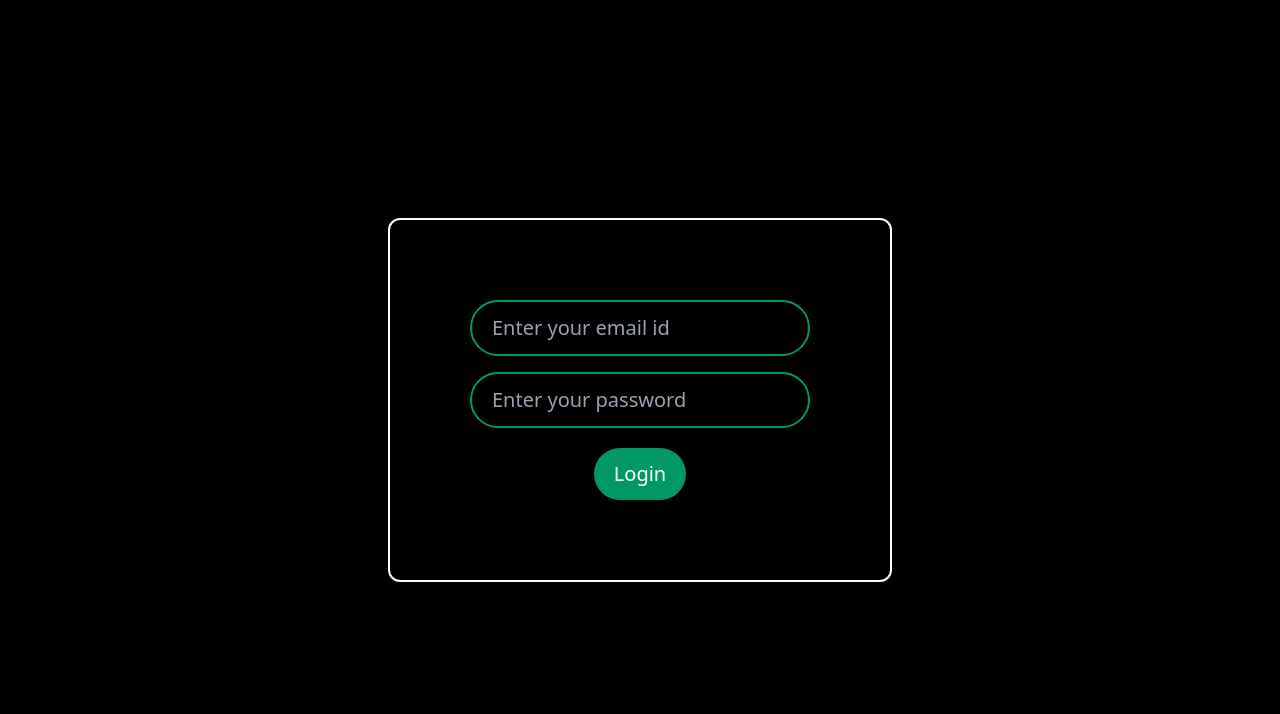
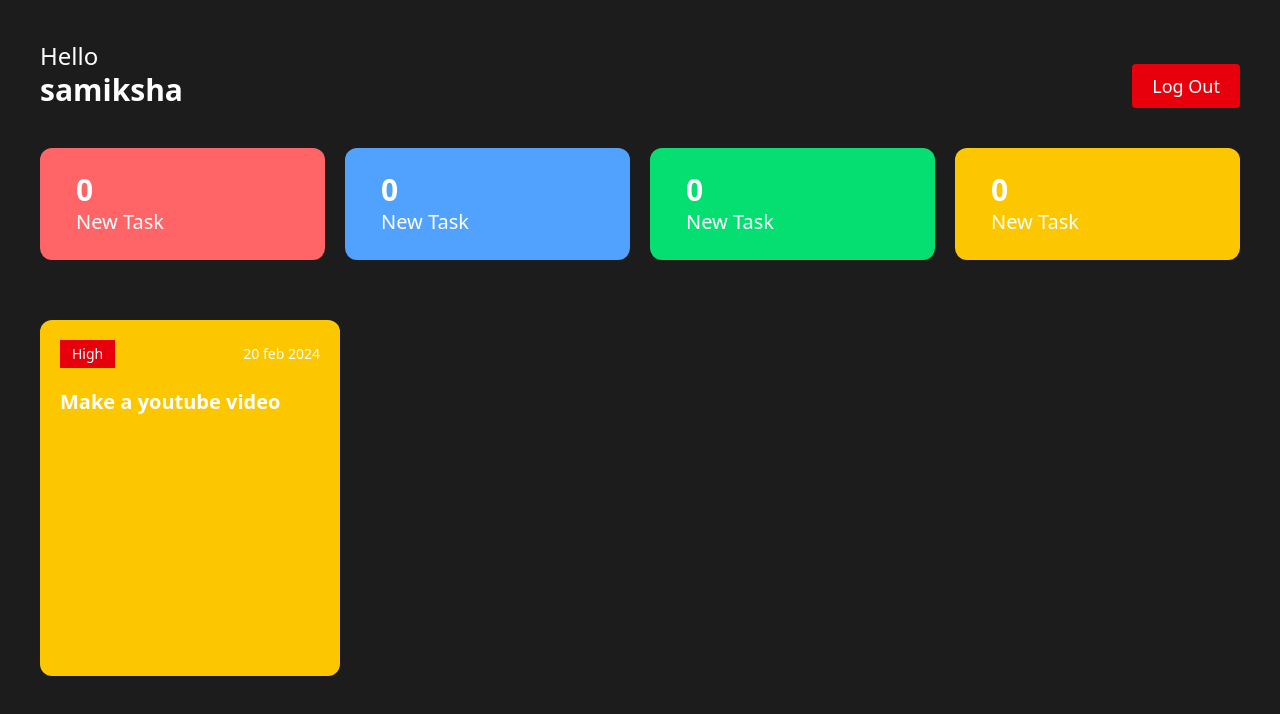
Before and after one commit to samikshapawar08/Employee-Management-System, a React (Vite) app: page / in a window 1280 px wide. Shown: the top 714 px of the page. Built offline with nearby package versions, Linux system fonts and the light colour scheme.

Commit message:
third commit

```diff
--- a/src/App.jsx
+++ b/src/App.jsx
@@ -1,10 +1,12 @@
 import React from 'react'
 import Login from './components/Auth/Login'
+import EmployeeDashboard from './components/Dashboard/EmployeeDashboard'
 
 const App = () => {
   return (
     <>
-    <Login />
+    {/* <Login /> */}
+    <EmployeeDashboard />
     </>
   )
 }
--- a/src/components/Dashboard/EmployeeDashboard.jsx
+++ b/src/components/Dashboard/EmployeeDashboard.jsx
@@ -0,0 +1,16 @@
+import React from 'react'
+import Header from '../other/Header'
+import TaskListNumber from '../other/TaskListNumber'
+import TaskList from '../TaskList/TaskList'
+
+const EmployeeDashboard = () => {
+  return (
+    <div className='p-10 bg-[#1C1C1C] h-screen'>
+        <Header />
+        <TaskListNumber />
+        <TaskList />
+    </div>
+  )
+}
+
+export default EmployeeDashboard
--- /dev/null
+++ b/src/components/TaskList/TaskList.jsx
@@ -0,0 +1,33 @@
+import React from 'react'
+
+const TaskList = () => {
+  return (
+    <div id='tasklist' className='h-[55%] overflow-x-auto w-full flex items-center justify-start gap-5 flex-nowrap py-5 mt-10'>
+        <div className='flex-shrink-0 h-full w-[300px] p-5 bg-yellow-400 rounded-xl '>
+            < div className='flex justify-between items-center'>
+                <h3 className='bg-red-600 text-sm px-3 py-1'>High</h3>
+                <h4 className='text-sm'>20 feb 2024</h4>
+            </div>
+            <h2 className='mt-5 text-xl font-semibold'>Make a youtube video</h2>
+
+        </div>
+        {/* <div className='flex-shrink-0 h-full w-[300px] bg-yellow-400 rounded-xl '>
+
+        </div>
+        <div className='flex-shrink-0 h-full w-[300px] bg-yellow-400 rounded-xl '>
+
+        </div>
+        <div className='flex-shrink-0 h-full w-[300px] bg-yellow-400 rounded-xl '>
+
+        </div>
+         <div className='flex-shrink-0 h-full w-[300px] bg-yellow-400 rounded-xl '>
+
+        </div>
+        <div className='flex-shrink-0 h-full w-[300px] bg-yellow-400 rounded-xl '>
+
+        </div> */}
+    </div>
+  )
+}
+
+export default TaskList
--- /dev/null
+++ b/src/components/other/Header.jsx
@@ -0,0 +1,12 @@
+import React from 'react'
+
+const Header = () => {
+  return (
+    <div className='flex items-end justify-between'>
+        <h1 className='text-2xl font-medium'>Hello <br/> <span className='font-semibold text-3xl'>samiksha</span> </h1>
+        <button className='bg-red-600 text-lg font-medium  text-white px-5 py-2 rounded-sm'>Log Out</button>
+    </div>
+  )
+}
+
+export default Header
--- /dev/null
+++ b/src/components/other/TaskListNumber.jsx
@@ -0,0 +1,26 @@
+import React from 'react'
+
+const TaskListNumber = () => {
+  return (
+    <div className='flex mt-10 justify-between gap-5 screen'>
+        <div className='py-6 px-9 rounded-xl  w-[45%] bg-red-400 '>
+            <h2 className='text-3xl font-semibold'>0</h2>
+            <h3 className='text-xl font-medium'>New Task</h3>
+        </div>
+        <div className='py-6 px-9 rounded-xl  w-[45%] bg-blue-400 '>
+            <h2 className='text-3xl font-semibold'>0</h2>
+            <h3 className='text-xl font-medium'>New Task</h3>
+        </div>
+        <div className='py-6 px-9 rounded-xl  w-[45%] bg-green-400 '>
+            <h2 className='text-3xl font-semibold'>0</h2>
+            <h3 className='text-xl font-medium'>New Task</h3>
+        </div>
+        <div className='py-6 px-9 rounded-xl  w-[45%] bg-yellow-400 '>
+            <h2 className='text-3xl font-semibold'>0</h2>
+            <h3 className='text-xl font-medium'>New Task</h3>
+        </div>
+    </div>
+  )
+}
+
+export default TaskListNumber
--- a/src/index.css
+++ b/src/index.css
@@ -6,3 +6,7 @@
 body{
   background-color: black;
 }
+#tasklist::-webkit-scrollbar{
+  display: none;
+
+}
```
